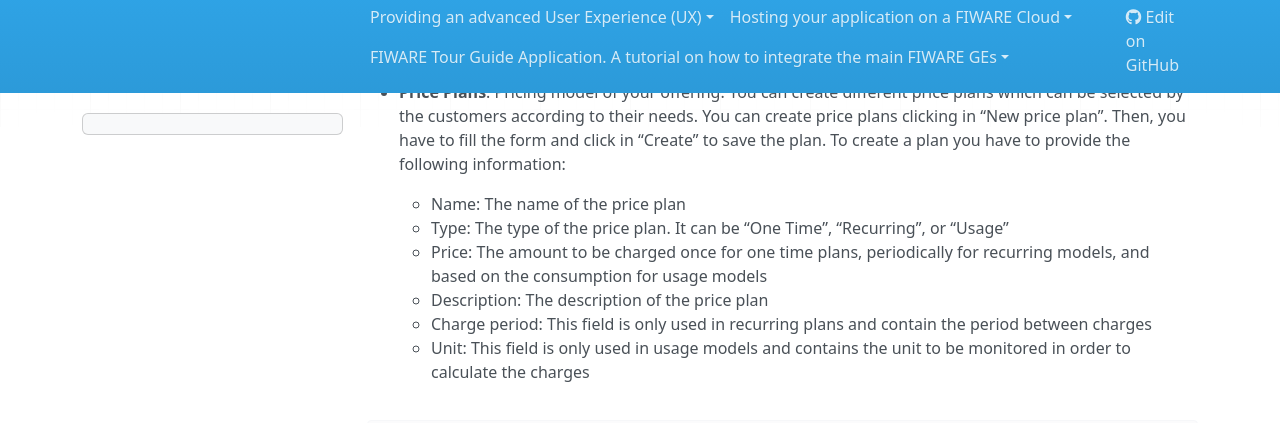
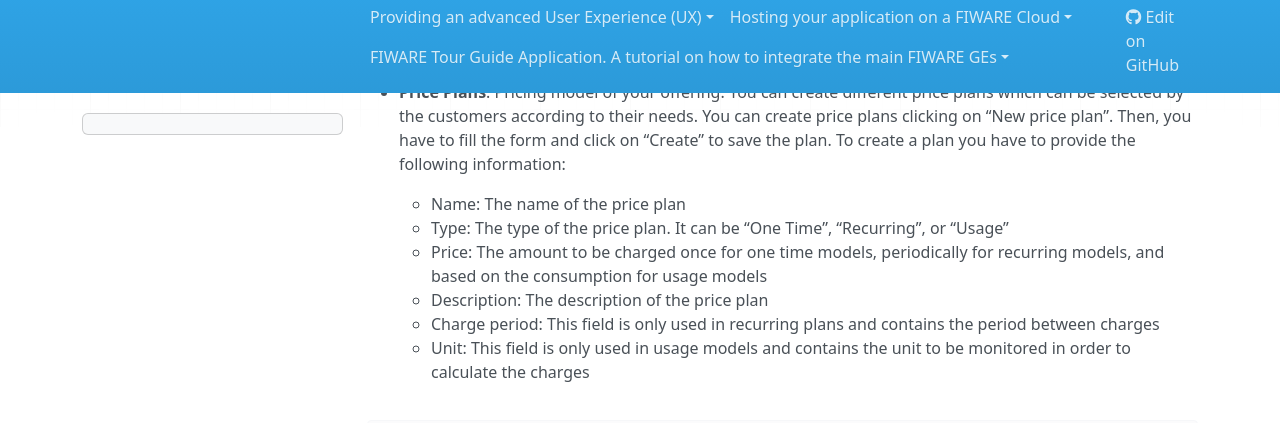
Before and after one commit to FIWARE-Ops/docs.TourGuide, an MkDocs documentation site: the page built from doc/publishing-open-data-in-fiware/how-to-offer-datasets-including-context-information-through-the-wstore/offering-datasets-through-the-wstore-interface.md, in a window 1280 px wide and 900 px high, scrolled down 6734 px. Shown: the part 179-602 px from the top of the window. Built offline with MkDocs 1.6.1, drawn with Linux system fonts in a browser that asks for light colours; nearby versions of some CDN libraries; comment, search, counter and statistics services are not loaded; old or Windows-style settings are respelled for this version of MkDocs; some of the changed text lies outside the part shown.

Commit message:
Fix some typos in Offering dataset through the FIWARE Store interface section

```diff
--- a/doc/publishing-open-data-in-fiware/how-to-offer-datasets-including-context-information-through-the-wstore/offering-datasets-through-the-wstore-interface.md
+++ b/doc/publishing-open-data-in-fiware/how-to-offer-datasets-including-context-information-through-the-wstore/offering-datasets-through-the-wstore-interface.md
@@ -2,15 +2,15 @@ As mentioned before, you can also publish the datasets in the Store by
 using the methods provided by the Store itself. To do so, first of all
 you have to enter the [FIWARE
 Store](https://store.lab.fiware.org/) and sign in. Once in the Store,
-you should click in the “My Stock” button, in the left side bar.
+you should click on the “My Stock” button, in the left side bar.
 
-[![Offering Datasets Through the WStore
+[![Offering Datasets Through the FIWARE Store
 Interface](../images/Offering-Datasets-Through-the-WStore-Interface.png)](../images/Offering-Datasets-Through-the-WStore-Interface.png)
 
 To register your dataset as a product, click on “Product Specifications”
-and then in the “New” button.
+and then on the “New” button.
 
-[![Offering Datasets Through the WStore
+[![Offering Datasets Through the FIWARE Store
 Interface1](../images/Offering-Datasets-Through-the-WStore-Interface1.png)](../images/Offering-Datasets-Through-the-WStore-Interface1.png)
 
 In the new form you will have to complete some fields, ditributed in several steps (Only the steps required for creating a CKAN Dataset are described):
@@ -54,15 +54,15 @@ Interface4](../images/Offering-Datasets-Through-the-WStore-Interface4.png)](../i
     -   Agreement title: Title given to the terms and conditions clauses
     -   Agreement text: Text with the terms and conditions clauses
 
-[![Offering Datasets Through the WStore
+[![Offering Datasets Through the FIWARE Store
 Interface5](../images/Offering-Datasets-Through-the-WStore-Interface5.png)](../images/Offering-Datasets-Through-the-WStore-Interface5.png)
 
 When you have registered your dataset as a product, you will be able to
 offer it in the Store. To do so, you have to create an offering. You
-can do it by going to the “Offerings” section and then click in the “New”
+can do it by going to the “Offerings” section and then click on the “New”
 button.
 
-[![Offering Datasets Through the WStore
+[![Offering Datasets Through the FIWARE Store
 Interface6](../images/Offering-Datasets-Through-the-WStore-Interface6.png)](../images/Offering-Datasets-Through-the-WStore-Interface6.png)
 
 A new form will be displayed. This form will guide throughout the
@@ -77,50 +77,50 @@ the following:
     -   Description: The description of your offering
     -   Places: List of places where you offering will be available
 
-[![Offering Datasets Through the WStore
+[![Offering Datasets Through the FIWARE Store
 Interface7](../images/Offering-Datasets-Through-the-WStore-Interface7.png)](../images/Offering-Datasets-Through-the-WStore-Interface7.png)
 
 * **Product Spec**: Product to be included in the offering. In this step you have to select your dataset product.
 
-[![Offering Datasets Through the WStore
+[![Offering Datasets Through the FIWARE Store
 Interface8](../images/Offering-Datasets-Through-the-WStore-Interface8.png)](../images/Offering-Datasets-Through-the-WStore-Interface8.png)
 
 * **Catalogue**: Catalogue where you want to publish the offering
 
-[![Offering Datasets Through the WStore
+[![Offering Datasets Through the FIWARE Store
 Interface9](../images/Offering-Datasets-Through-the-WStore-Interface9.png)](../images/Offering-Datasets-Through-the-WStore-Interface9.png)
 
 * **Category**: Set of categories of your offering used to easy the process of finding it to potential customers
 
-[![Offering Datasets Through the WStore
+[![Offering Datasets Through the FIWARE Store
 Interface10](../images/Offering-Datasets-Through-the-WStore-Interface10.png)](../images/Offering-Datasets-Through-the-WStore-Interface10.png)
 
-* **Price Plans**: Pricing model of your offering. You can create different price plans which can be selected by the customers according to their needs. You can create price plans clicking in “New price plan”. Then, you have to fill the form and click in “Create” to save the plan. To create a plan you have to provide the following information:
+* **Price Plans**: Pricing model of your offering. You can create different price plans which can be selected by the customers according to their needs. You can create price plans clicking on “New price plan”. Then, you have to fill the form and click on “Create” to save the plan. To create a plan you have to provide the following information:
 
     -   Name: The name of the price plan
     -   Type: The type of the price plan. It can be “One Time”, “Recurring”, or “Usage”
-    -   Price: The amount to be charged once for one time plans, periodically for recurring models, and based on the consumption for usage models
+    -   Price: The amount to be charged once for one time models, periodically for recurring models, and based on the consumption for usage models
     -   Description: The description of the price plan
-    -   Charge period: This field is only used in recurring plans and contain the period between charges
+    -   Charge period: This field is only used in recurring plans and contains the period between charges
     -   Unit: This field is only used in usage models and contains the unit to be monitored in order to calculate the charges
 
-[![Offering Datasets Through the WStore
+[![Offering Datasets Through the FIWARE Store
 Interface11](../images/Offering-Datasets-Through-the-WStore-Interface11.png)](../images/Offering-Datasets-Through-the-WStore-Interface11.png)
 
 * **RS Model**: Revenue Sharing model used to distribute the revenue generated by the offering
 
-[![Offering Datasets Through the WStore
+[![Offering Datasets Through the FIWARE Store
 Interface12](../images/Offering-Datasets-Through-the-WStore-Interface12.png)](../images/Offering-Datasets-Through-the-WStore-Interface12.png)
 
 
 At this point, the offering is already created but is not published yet.
 To publish the offering, we should update the status of the product and
 the offering to  “Launched”. To do that, open the details of the product or
-the offering, click in “Launched” and then in “Update”
+the offering, click on “Launched” and then on “Update”
 
 
-[![Offering Datasets Through the WStore
+[![Offering Datasets Through the FIWARE Store
 Interface13](../images/Offering-Datasets-Through-the-WStore-Interface13.png)](../images/Offering-Datasets-Through-the-WStore-Interface13.png)
 
-[![Offering Datasets Through the WStore
+[![Offering Datasets Through the FIWARE Store
 Interface14](../images/Offering-Datasets-Through-the-WStore-Interface14.png)](../images/Offering-Datasets-Through-the-WStore-Interface14.png)
```
Also changed, not shown: other parts of doc/publishing-open-data-in-fiware/how-to-offer-datasets-including-context-information-through-the-wstore/offering-datasets-through-the-wstore-interface.md (+3 -3 lines).
